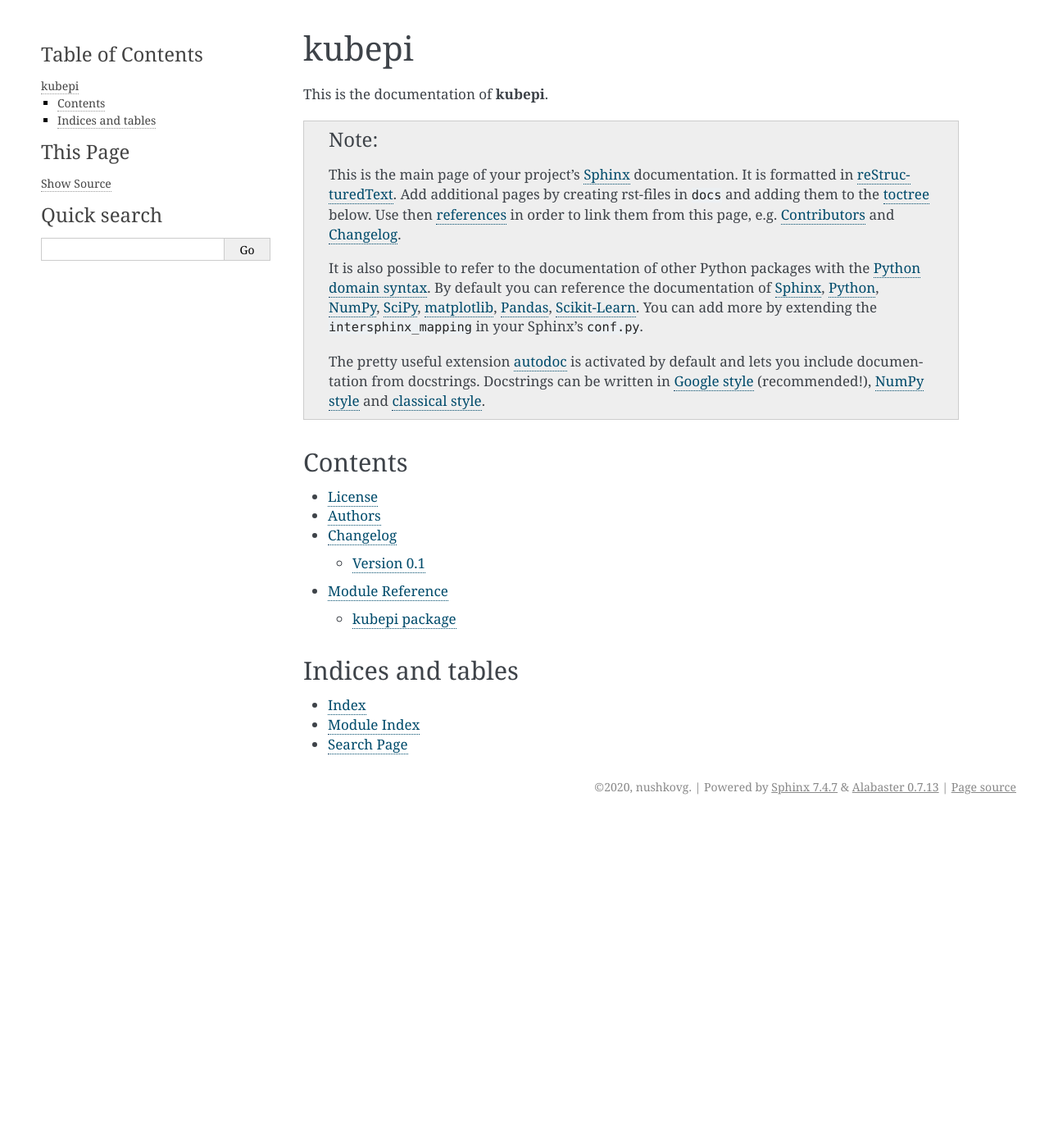
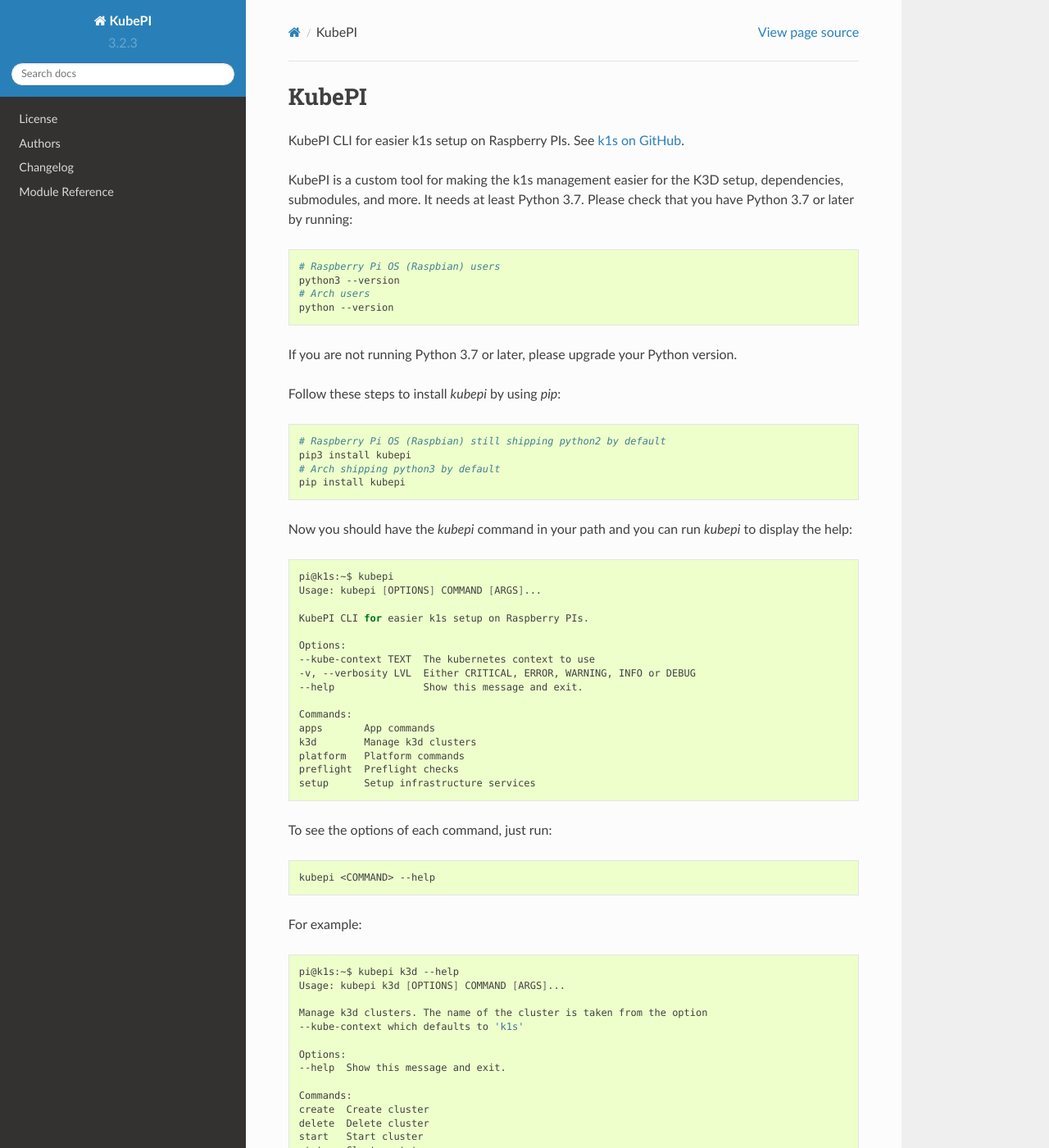
Before and after one commit to nushkovg/kubepi, a Sphinx documentation site: the page built from docs/index.rst, in a window 1280 px wide and 1400 px high. Shown: the whole window at 82% size. Built offline with Sphinx 7.4.7 and the Read the Docs theme 2.0.0, drawn with Linux system fonts in a browser that asks for light colours; some of the changed text lies outside the part shown.

Commit message:
Docs update

```diff
--- a/AUTHORS.rst
+++ b/AUTHORS.rst
@@ -2,4 +2,4 @@
 Contributors
 ============
 
-* nushkovg <gnuskov@protonmail.com>
+* Goran Nushkov <https://github.com/nushkovg/>
--- a/docs/conf.py
+++ b/docs/conf.py
@@ -12,6 +12,7 @@
 import sys
 import inspect
 import shutil
+import sphinx_rtd_theme
 
 __location__ = os.path.join(os.getcwd(), os.path.dirname(
     inspect.getfile(inspect.currentframe())))
@@ -66,7 +67,7 @@
 extensions = ['sphinx.ext.autodoc', 'sphinx.ext.intersphinx', 'sphinx.ext.todo',
               'sphinx.ext.autosummary', 'sphinx.ext.viewcode', 'sphinx.ext.coverage',
               'sphinx.ext.doctest', 'sphinx.ext.ifconfig', 'sphinx.ext.mathjax',
-              'sphinx.ext.napoleon']
+              'sphinx.ext.napoleon', 'sphinx_rtd_theme']
 
 # Add any paths that contain templates here, relative to this directory.
 templates_path = ['_templates']
@@ -81,8 +82,8 @@
 master_doc = 'index'
 
 # General information about the project.
-project = u'kubepi'
-copyright = u'2020, nushkovg'
+project = u'KubePI'
+copyright = u'2020, Goran Nushkov'
 
 # The version info for the project you're documenting, acts as replacement for
 # |version| and |release|, also used in various other places throughout the
@@ -135,15 +136,12 @@
 
 # The theme to use for HTML and HTML Help pages.  See the documentation for
 # a list of builtin themes.
-html_theme = 'alabaster'
+html_theme = 'sphinx_rtd_theme'
 
 # Theme options are theme-specific and customize the look and feel of a theme
 # further.  For a list of options available for each theme, see the
 # documentation.
-html_theme_options = {
-    'sidebar_width': '300px',
-    'page_width': '1200px'
-}
+html_theme_options = {}
 
 # Add any paths that contain custom themes here, relative to this directory.
 # html_theme_path = []
@@ -235,7 +233,7 @@
 # Grouping the document tree into LaTeX files. List of tuples
 # (source start file, target name, title, author, documentclass [howto/manual]).
 latex_documents = [
-  ('index', 'user_guide.tex', u'kubepi Documentation',
+  ('index', 'user_guide.tex', u'KubePI Documentation',
    u'nushkovg', 'manual'),
 ]
 
--- a/docs/index.rst
+++ b/docs/index.rst
@@ -1,26 +1,80 @@
 ======
-kubepi
+KubePI
 ======
 
-This is the documentation of **kubepi**.
+KubePI CLI for easier k1s setup on Raspberry PIs. See `k1s on GitHub <https://github.com/nushkovg/k1s>`_.
 
-.. note::
+KubePI is a custom tool for making the k1s management easier for the K3D setup,
+dependencies, submodules, and more. It needs at least Python 3.7. Please check
+that you have Python 3.7 or later by running:
 
-    This is the main page of your project's `Sphinx`_ documentation.
-    It is formatted in `reStructuredText`_. Add additional pages
-    by creating rst-files in ``docs`` and adding them to the `toctree`_ below.
-    Use then `references`_ in order to link them from this page, e.g.
-    :ref:`authors` and :ref:`changes`.
+.. code-block:: bash
 
-    It is also possible to refer to the documentation of other Python packages
-    with the `Python domain syntax`_. By default you can reference the
-    documentation of `Sphinx`_, `Python`_, `NumPy`_, `SciPy`_, `matplotlib`_,
-    `Pandas`_, `Scikit-Learn`_. You can add more by extending the
-    ``intersphinx_mapping`` in your Sphinx's ``conf.py``.
+    # Raspberry Pi OS (Raspbian) users
+    python3 --version
+    # Arch users
+    python --version
 
-    The pretty useful extension `autodoc`_ is activated by default and lets
-    you include documentation from docstrings. Docstrings can be written in
-    `Google style`_ (recommended!), `NumPy style`_ and `classical style`_.
+
+If you are not running Python 3.7 or later, please upgrade your Python version.
+
+Follow these steps to install `kubepi` by using `pip`:
+
+.. code-block:: bash
+
+    # Raspberry Pi OS (Raspbian) still shipping python2 by default
+    pip3 install kubepi
+    # Arch shipping python3 by default
+    pip install kubepi
+
+
+Now you should have the `kubepi` command in your path and you can run `kubepi` to display the help:
+
+.. code-block:: bash
+
+    pi@k1s:~$ kubepi
+    Usage: kubepi [OPTIONS] COMMAND [ARGS]...
+
+    KubePI CLI for easier k1s setup on Raspberry PIs.
+
+    Options:
+    --kube-context TEXT  The kubernetes context to use
+    -v, --verbosity LVL  Either CRITICAL, ERROR, WARNING, INFO or DEBUG
+    --help               Show this message and exit.
+
+    Commands:
+    apps       App commands
+    k3d        Manage k3d clusters
+    platform   Platform commands
+    preflight  Preflight checks
+    setup      Setup infrastructure services
+
+
+To see the options of each command, just run:
+
+.. code-block:: bash
+
+    kubepi <COMMAND> --help
+
+For example:
+
+.. code-block:: bash
+
+    pi@k1s:~$ kubepi k3d --help
+    Usage: kubepi k3d [OPTIONS] COMMAND [ARGS]...
+
+    Manage k3d clusters. The name of the cluster is taken from the option
+    --kube-context which defaults to 'k1s'
+
+    Options:
+    --help  Show this message and exit.
+
+    Commands:
+    create  Create cluster
+    delete  Delete cluster
+    start   Start cluster
+    status  Cluster status
+    stop    Stop cluster
 
 
 Contents
```
